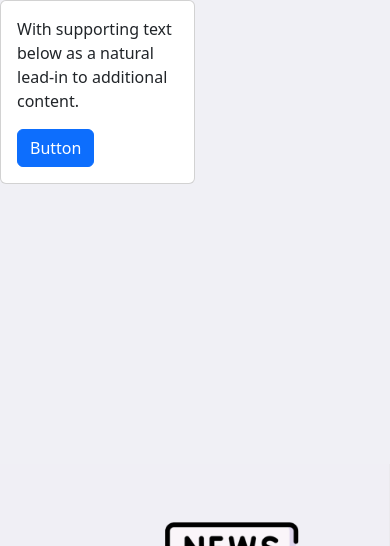
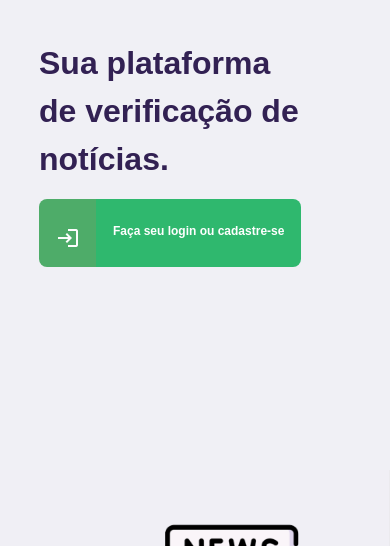
Before and after one commit to LilianeAquino/checknews_frontend, a Django app: page / in a window 390 px wide. Shown: the part 71-617 px from the top of the page. Run offline with Django 4.2, Linux system fonts and the light colour scheme; some libraries are stand-ins or nearby versions.

Commit message:
feat: configura a página inicial

```diff
--- a/checknews_frontend/app/static/app/css/index.css
+++ b/checknews_frontend/app/static/app/css/index.css
@@ -6,3 +6,62 @@ body {
     height: 100vh;
     background-size: contain;
 }
+
+.custom-icon {
+    background-color: #F0F0F5;
+}
+
+.custom-card{
+    padding-bottom: 15%;
+    padding-top: 10%;
+    margin-left: 5%;
+}
+
+.custom-text-card {
+    font-family: 'Poppins', sans-serif;
+    font-size: 3.5rem;
+    color: #322153;
+    font-weight: bold;
+}
+
+.custom-text-buttom {
+    font-family: 'Poppins', sans-serif;
+    font-size: 0.88rem;
+    font-weight: bold;
+    color: #FEFEFE;
+    background-color:#2FB86E;
+    padding-bottom: 3%;
+}
+
+.custom-login-icon{
+    background-color:#4eac69;
+    color: #FEFEFE;
+    padding-top: 5%;
+}
+
+.custom-login-icon:hover{
+    background-color:#4eac69;
+    color: #FEFEFE;
+    border: none;
+}
+
+/* Estilos para telas pequenas */
+@media (max-width: 767px) {
+    .custom-card{
+        padding: 10%;
+        margin: 0 auto;
+    }
+
+    .custom-text-card {
+        font-size: 2rem;
+    }
+
+    .custom-text-buttom {
+        font-size: 0.75rem;
+        padding-bottom: 5%;
+    }
+
+    .custom-login-icon{
+        padding-top: 10%;
+    }
+}
--- a/checknews_frontend/app/static/app/css/master.css
+++ b/checknews_frontend/app/static/app/css/master.css
@@ -1,3 +1,7 @@
+body {
+    background-color: #F0F0F5;
+}
+
 .custom-menu {
     font-family: 'Poppins', sans-serif;
     font-size: 0.88rem;
@@ -5,11 +9,3 @@
     font-weight: bold;
     background-color: #F0F0F5;
 }
-
-.custom-icon {
-    background-color: #F0F0F5;
-}
-
-body {
-    background-color: #F0F0F5;
-}
--- a/checknews_frontend/app/templates/app/index.html
+++ b/checknews_frontend/app/templates/app/index.html
@@ -4,13 +4,17 @@
 
 <head>
     <link rel="stylesheet" href="{% static 'app/css/index.css' %}">
+    <link href="https://fonts.googleapis.com/icon?family=Material+Icons" rel="stylesheet">
 </head>
 
-<div class="card w-50">
-    <div class="card-body">
-        <p class="card-text">With supporting text below as a natural lead-in to additional content.</p>
-        <a href="#" class="btn btn-primary">Button</a>
+<div class="custom-card">
+    <p class="custom-text-card">Sua plataforma<br>de verificação de notícias.</p>
+    <div class="btn-group" role="group" aria-label="Basic mixed styles example">
+        <button type="button" class="btn btn-lg custom-login-icon"><span class="material-icons">login</span></button>
+        <button type="button" class="btn btn-lg custom-text-buttom">Faça seu login ou cadastre-se</button>
     </div>
 </div>
 
+
+
 {% endblock %}
```
Also changed, not shown: checknews_frontend/app/static/app/img/background.png (deleted), checknews_frontend/app/static/app/img/background_image.png.
